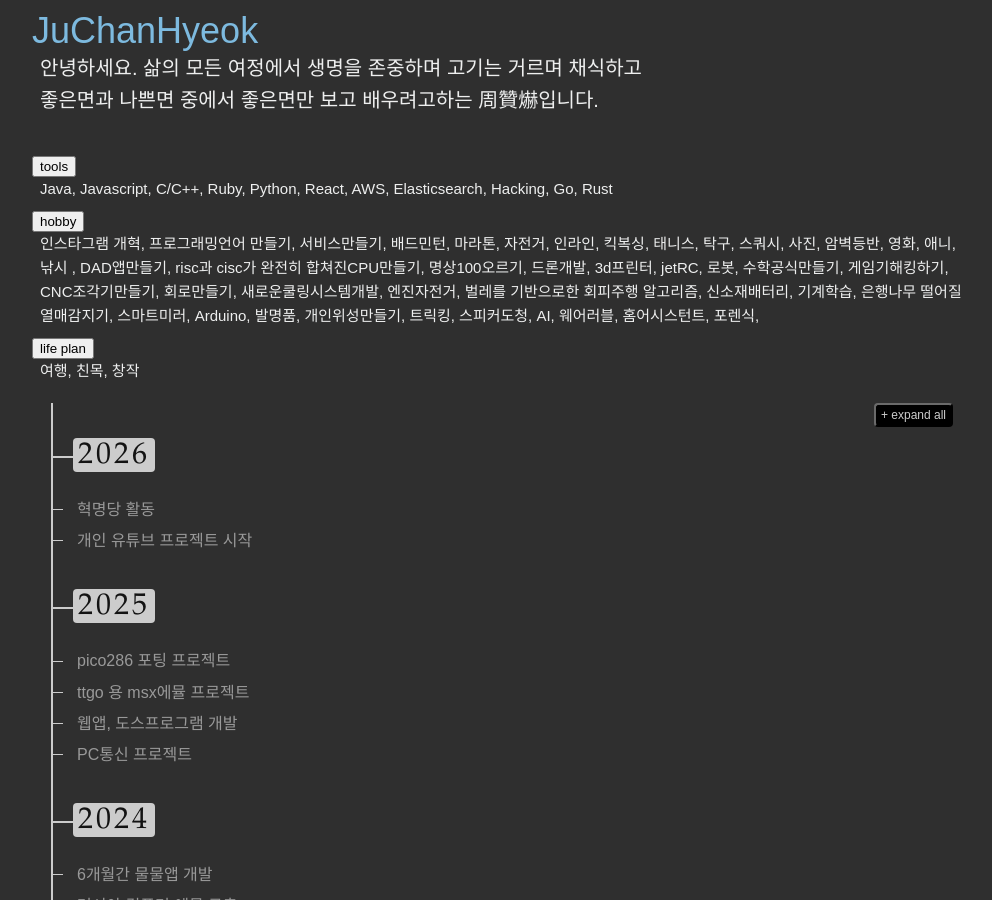
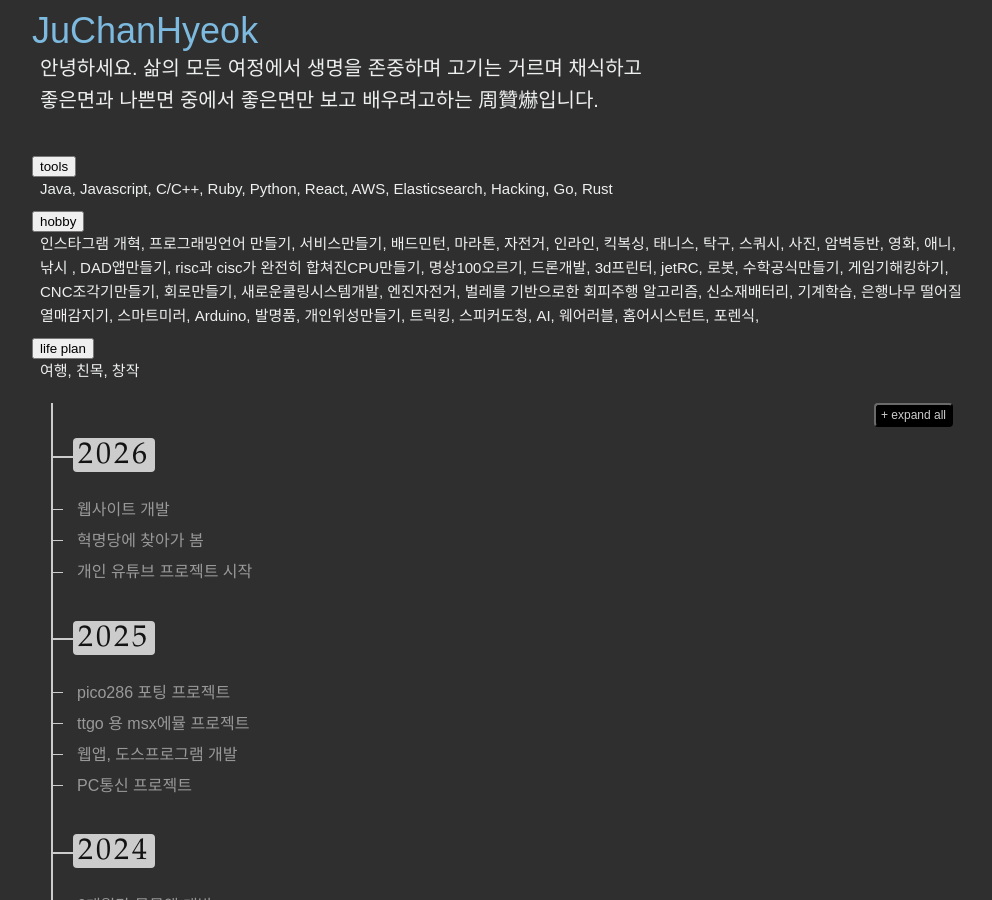
Before and after one commit to hemkr/hemkr.github.io, a Jekyll site: the page about/index.html, which Jekyll copies as it is, in a window 1280 px wide and 900 px high. Shown: the whole window, without its empty margins (138-1130 px from the left). Built offline with Jekyll 4.4.1, drawn with Linux system fonts in a browser that asks for light colours; nearby versions of some CDN libraries.

Commit message:
about 페이지 수정

```diff
--- a/about/index.html
+++ b/about/index.html
@@ -39,9 +39,17 @@
 				<div class="timeline-wrapper">
                                 <h2 class="timeline-time"><span>2026</span></h2>
                                 <dl class="timeline-series">
-                                <dt id="20260120" class="timeline-event"><a>혁명당 활동</a></dt>
+                                <dt id="20260510" class="timeline-event"><a>웹사이트 개발</a></dt>
+                                        <dd class="timeline-event-content" id="20260510EX">
+                                                <h3>May 10, 2026</h3>
+                                                <p>
+                                                        "SNS사이트, 할일 사이트 개발, 물물 개발중"</p>
+
+                                                        <br class="clear">
+                                        </dd><!-- /.timeline-event-content -->
+                                <dt id="20260120" class="timeline-event"><a>혁명당에 찾아가 봄</a></dt>
                                         <dd class="timeline-event-content" id="20260120EX">
-                                                <h3>Jan 18, 2024</h3>
+                                                <h3>Jan 18, 2026</h3>
                                                 <p>
                                                         "여수에 다녀옴"</p>
 
```
Also changed, not shown: other parts of about/index.html (+1 -1 lines).
